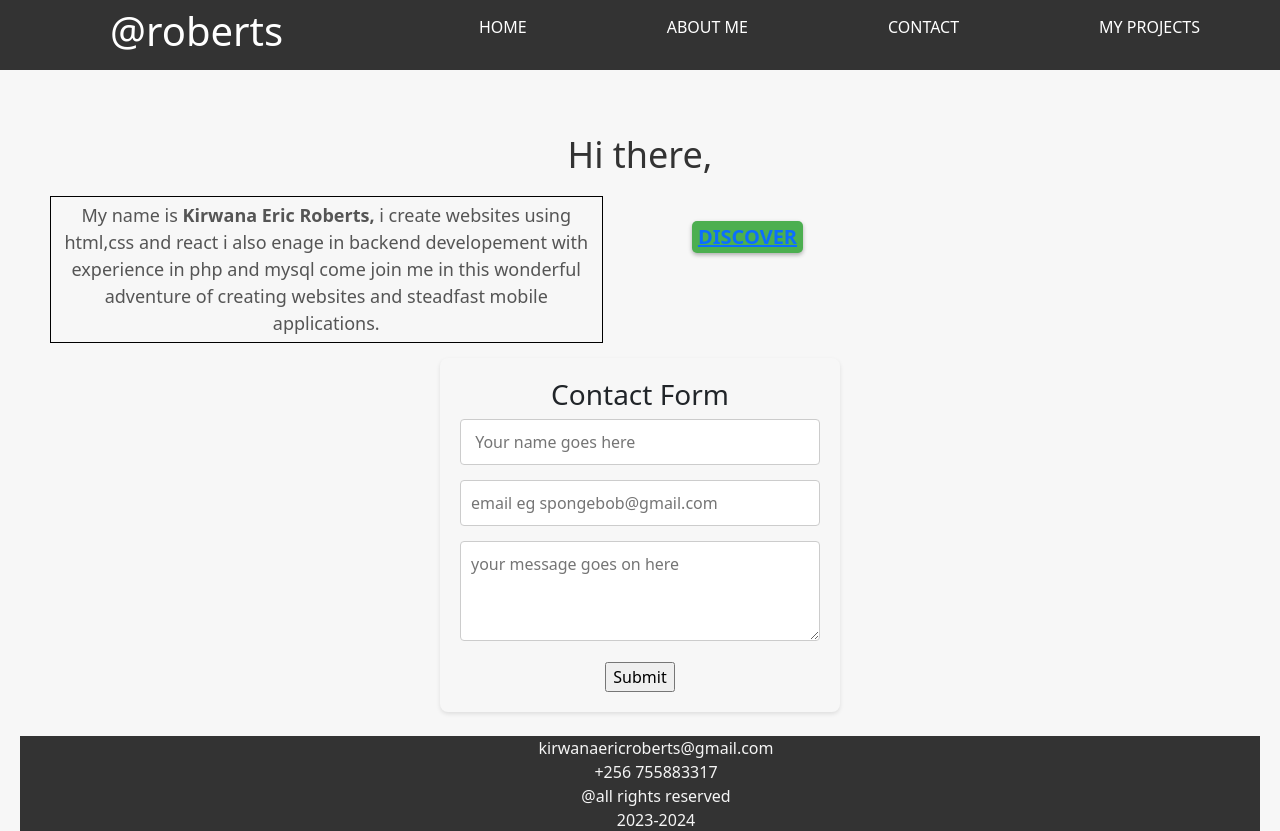
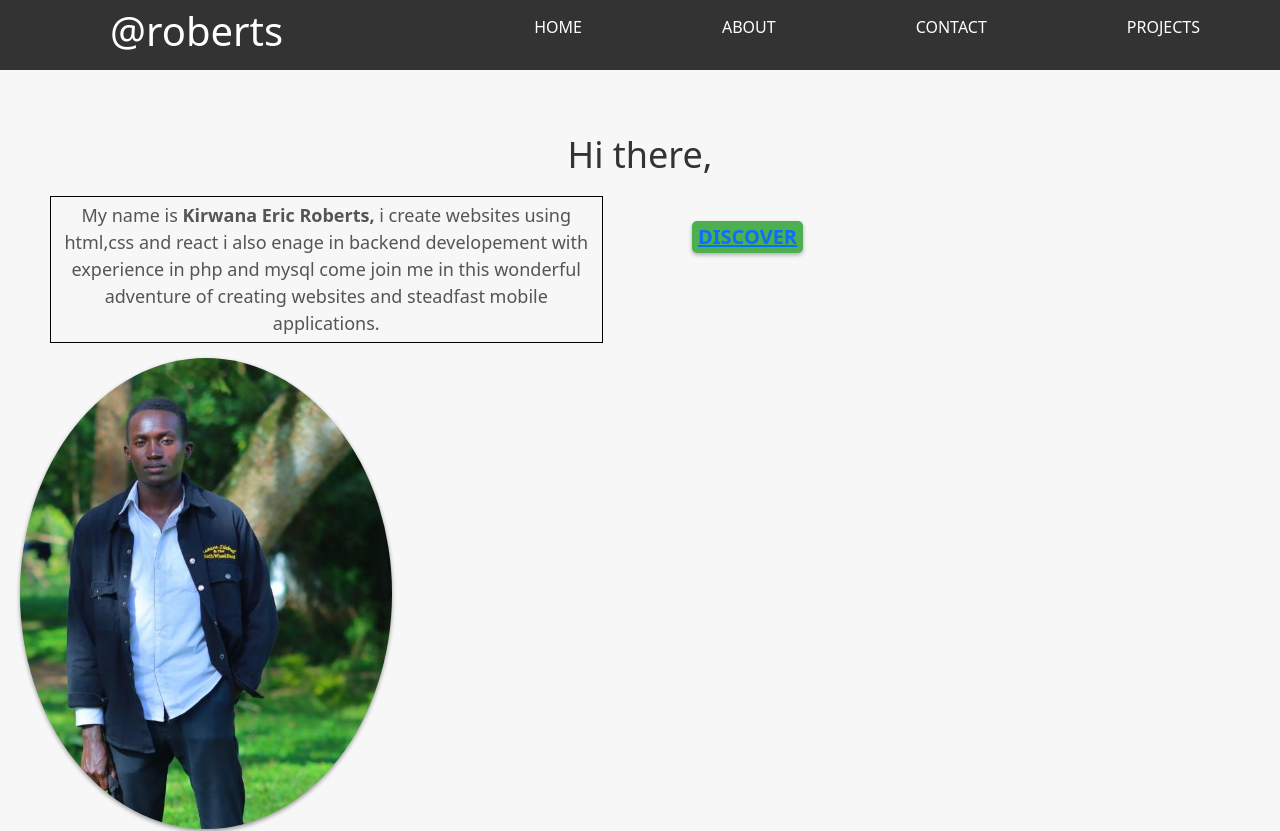
Before and after one commit to kirwanaEricRoberts256/ericroberts.github.io, a React (Create React App) app: page / in a window 1280 px wide. Shown: the top 831 px of the page. Built offline with nearby package versions, Linux system fonts and the light colour scheme.

Commit message:
renamed project and about me to project and about respectiveluy

```diff
--- a/src/pages/home.js
+++ b/src/pages/home.js
@@ -19,7 +19,7 @@ export default function Home(){
 
 
         </div>
-
+        <img  src={logo}/><br></br><br></br>
         <div className='form'>
 <h3>Contact Form</h3>
 <form >
--- a/src/pages/navbar.js
+++ b/src/pages/navbar.js
@@ -12,9 +12,9 @@ export default function Navbars() {
 
       <ul >
         <li><Link to="/" className="Link">HOME</Link></li>
-        <li><Link to="/about" className="Link">ABOUT ME</Link></li>
+        <li><Link to="/about" className="Link">ABOUT </Link></li>
         <li><Link to="/contact" className="Link">CONTACT</Link></li>
-        <li><Link to="/project" className="Link">MY PROJECTS</Link></li>
+        <li><Link to="/project" className="Link"> PROJECTS</Link></li>
       </ul>
     </div>
   );
```
